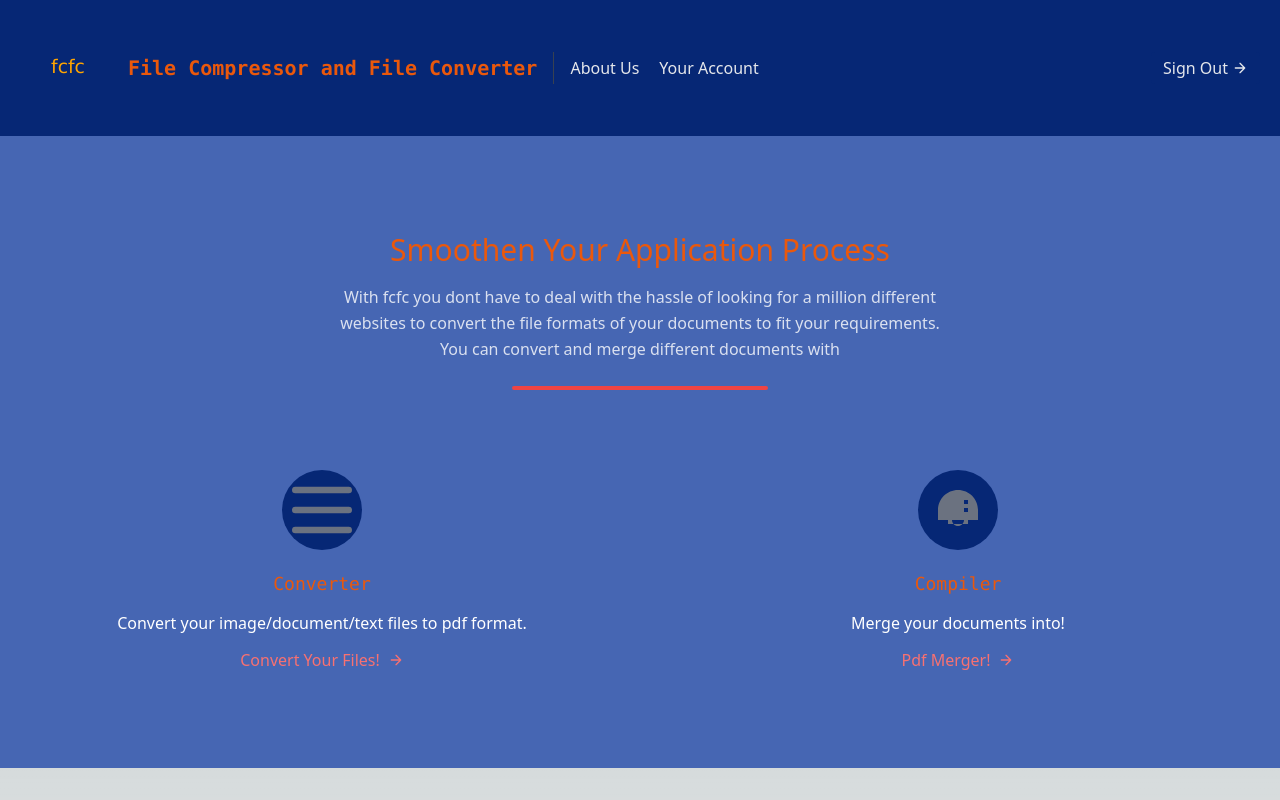
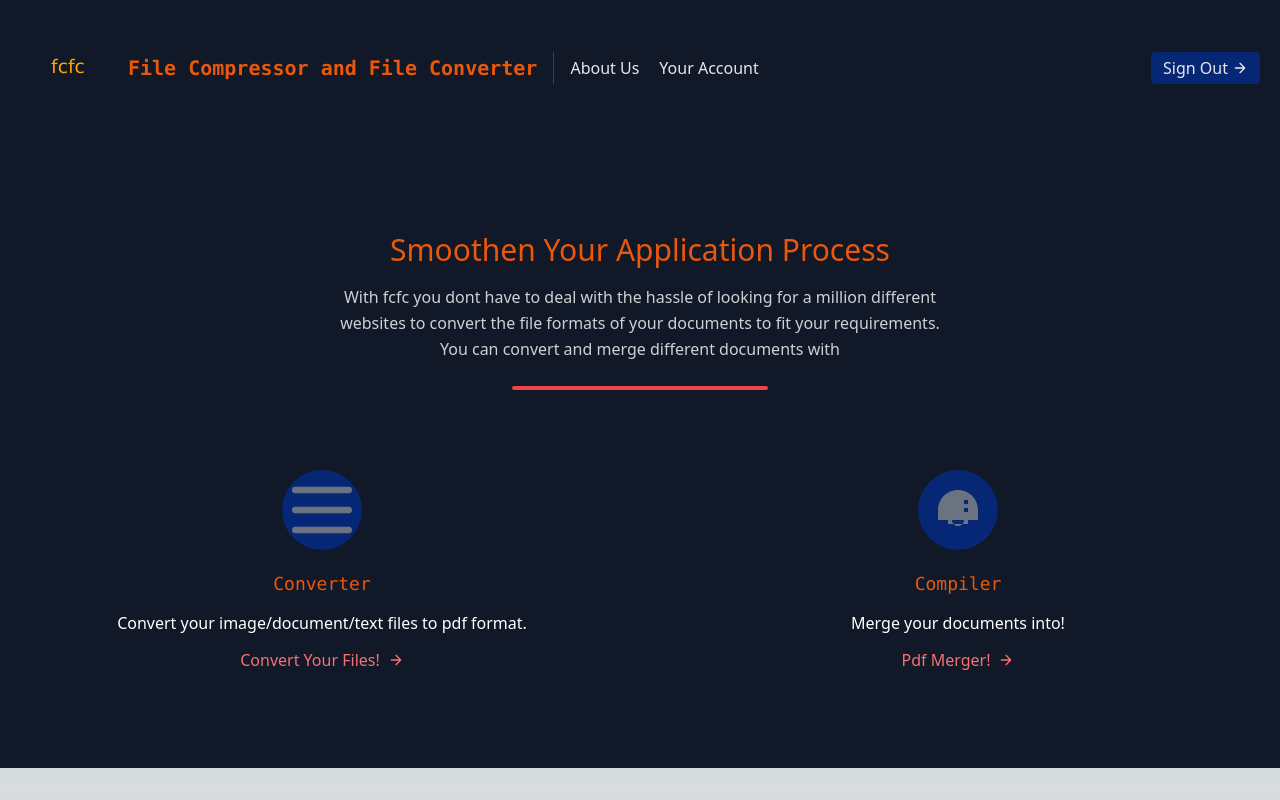
Before and after one commit to boku13/fcfc, a Next.js app: page / in a window 1280 px wide. Built offline with nearby package versions, Linux system fonts and the light colour scheme; no server answers.

Commit message:
changed the ui for the landing page

```diff
--- a/pages/doctopdfconverter.js
+++ b/pages/doctopdfconverter.js
@@ -67,7 +67,7 @@ export default function DocxToPDFConverter() {
   </div>
 </header>
     <div class='flex flex-col items-center'>
-      <h1 className='flex-col text-center text-2xl font-bold mb-8 text-orange-400'>DOCX file to PDF Converter</h1>
+      <h1 className='flex-col text-center text-2xl font-bold mb-8 text-orange-400'>Pick the docx file you want to convert to a pdf</h1>
       <form>
         <input type="file" ref={fileInputRef} accept=".docx" required />
         <br />
--- a/pages/index.js
+++ b/pages/index.js
@@ -12,7 +12,7 @@ export default function Home() {
 
   return (
     <div>
-    <header class="text-gray-200 bg-[#062775]  body-font">
+    <header class="text-gray-200 bg-gray-900  body-font">
   <div class="container mx-auto flex flex-wrap p-5 flex-col md:flex-row items-center">
     <Link href="/" class="flex title-font font-medium items-center text-orange-600 mb-4 md:mb-0">
     <svg class="h-24 w-24" viewBox="0 0 512 512">
@@ -32,7 +32,7 @@ export default function Home() {
     </button>
   </div>
 </header>
-<section class="text-white bg-[#4666b3] body-font">
+<section class="text-white bg-gray-900 body-font">
   <div class="container px-5 py-24 mx-auto">
     <div class="text-center mb-20">
       <h1 class=" text-3xl font-medium title-font font-sans text-orange-600 mb-4">Smoothen Your Application Process</h1>
--- a/pages/merger.js
+++ b/pages/merger.js
@@ -88,7 +88,7 @@ export default function MergePDFs() {
       {mergedPDF && (
         <div>
           <h2 >Merged PDF</h2>
-          <button onClick={downloadMergedPDF}>Download</button>
+          <button class='px-4 py-2 bg-orange-600 text-white text-4xl font-semibold font-sans rounded cursor-pointer transition-colors duration-300 hover:bg-black' onClick={downloadMergedPDF}>Download</button>
         </div>
       )}
     </div>
```
